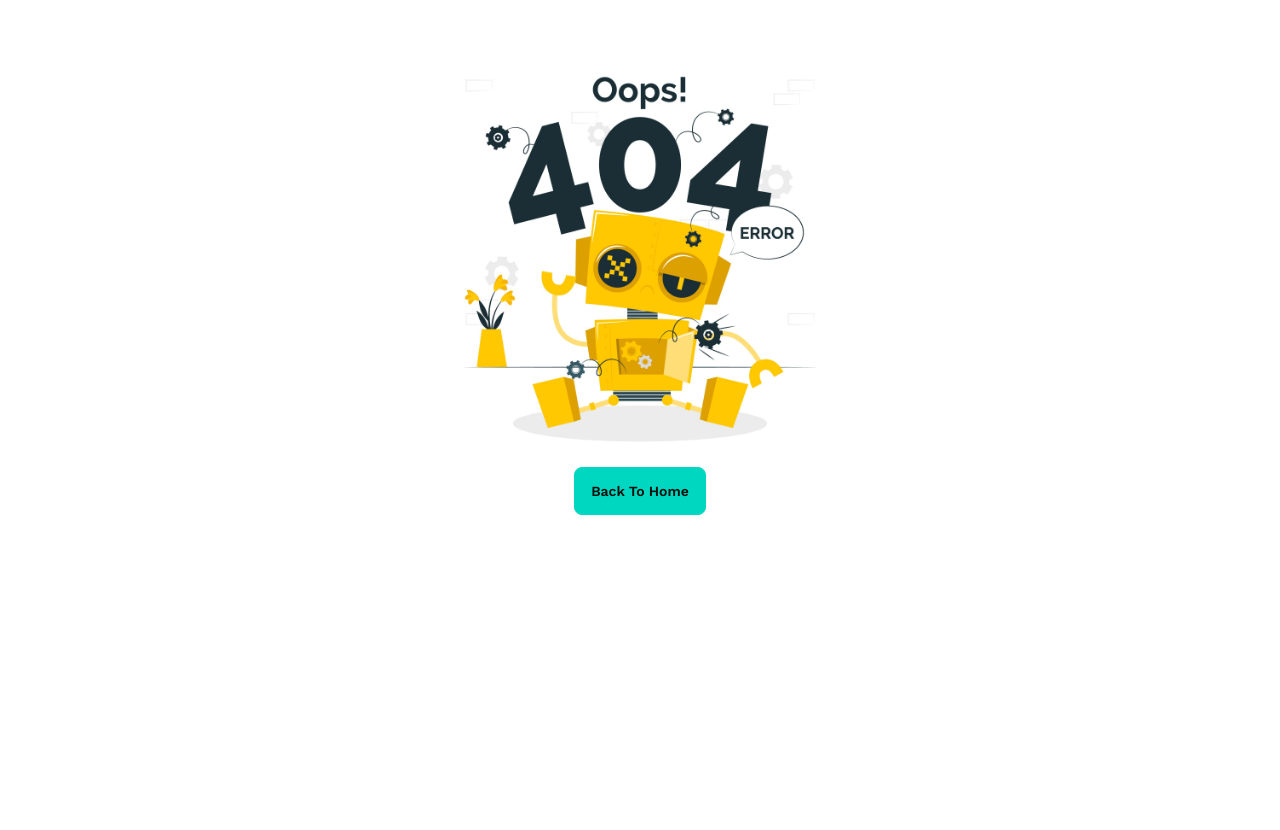
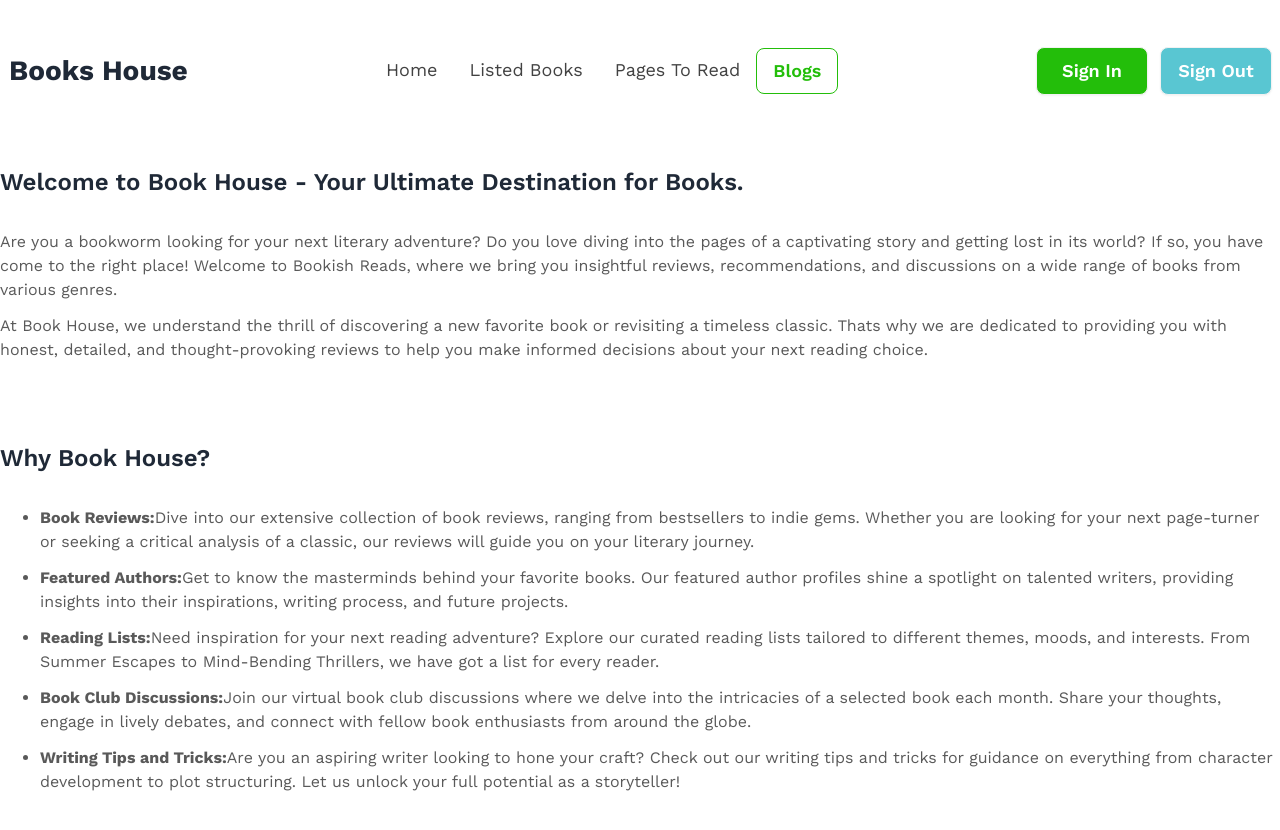
Before and after one commit to arifraj9911/book-review, a React (Vite) app: page /blogs in a window 1280 px wide. Before the commit this address had no page. Shown: the top 830 px of the page. Before the commit the page ends 800 px from the top, so only its background shows below. Built offline with nearby package versions, Linux system fonts and the light colour scheme; a web font is replaced by a local one.

Commit message:
blogs route implement

```diff
--- /dev/null
+++ b/src/components/Blogs/Blogs.jsx
@@ -0,0 +1,65 @@
+const Blogs = () => {
+  return (
+    <div className="mb-20">
+      <h2 className="text-2xl font-semibold mb-8">
+        Welcome to Book House - Your Ultimate Destination for Books.
+      </h2>
+      <p className="text-[#131313B3] flex flex-col gap-3">
+        <span>
+          {" "}
+          Are you a bookworm looking for your next literary adventure? Do you
+          love diving into the pages of a captivating story and getting lost in
+          its world? If so, you have come to the right place! Welcome to Bookish
+          Reads, where we bring you insightful reviews, recommendations, and
+          discussions on a wide range of books from various genres.
+        </span>
+        <span>
+          At Book House, we understand the thrill of discovering a new favorite
+          book or revisiting a timeless classic. Thats why we are dedicated to
+          providing you with honest, detailed, and thought-provoking reviews to
+          help you make informed decisions about your next reading choice.
+        </span>
+      </p>
+      <h2 className="text-2xl mt-20 mb-8 font-semibold">Why Book House?</h2>
+      <ul className="flex flex-col gap-3 text-[#131313B3] list-disc ml-10">
+        <li>
+          <span className="font-bold">Book Reviews:</span>
+          Dive into our extensive collection of book reviews, ranging from
+          bestsellers to indie gems. Whether you are looking for your next
+          page-turner or seeking a critical analysis of a classic, our reviews
+          will guide you on your literary journey.
+        </li>
+        <li>
+          <span className="font-bold">Featured Authors:</span>
+          Get to know the masterminds behind your favorite books. Our featured
+          author profiles shine a spotlight on talented writers, providing
+          insights into their inspirations, writing process, and future
+          projects.
+        </li>
+        <li>
+          <span className="font-bold">Reading Lists:</span>
+          Need inspiration for your next reading adventure? Explore our curated
+          reading lists tailored to different themes, moods, and interests. From
+          Summer Escapes to Mind-Bending Thrillers, we have got a list for every
+          reader.
+        </li>
+        <li>
+          <span className="font-bold">Book Club Discussions:</span>
+          Join our virtual book club discussions where we delve into the
+          intricacies of a selected book each month. Share your thoughts, engage
+          in lively debates, and connect with fellow book enthusiasts from
+          around the globe.
+        </li>
+        <li>
+          <span className="font-bold">Writing Tips and Tricks:</span>
+          Are you an aspiring writer looking to hone your craft? Check out our
+          writing tips and tricks for guidance on everything from character
+          development to plot structuring. Let us unlock your full potential as
+          a storyteller!
+        </li>
+      </ul>
+    </div>
+  );
+};
+
+export default Blogs;
--- a/src/components/Header/Header.jsx
+++ b/src/components/Header/Header.jsx
@@ -12,6 +12,9 @@ const Header = () => {
       </li>
       <li className="text-sm lg:text-lg font-normal text-[#131313CC]">
         <NavLink to="/pages-read">Pages To Read</NavLink>
+      </li>
+      <li className="text-sm lg:text-lg font-normal text-[#131313CC]">
+        <NavLink to="/blogs">Blogs</NavLink>
       </li>
     </>
   );
--- a/src/main.jsx
+++ b/src/main.jsx
@@ -8,6 +8,7 @@ import ListedBooks from "./components/ListedBooks/ListedBooks";
 import PagesToRead from "./components/PagesToRead/PagesToRead";
 import BookDetails from "./components/BookDetails/BookDetails";
 import ErrorPage from "./components/ErrorPage/ErrorPage";
+import Blogs from "./components/Blogs/Blogs";
 
 const router = createBrowserRouter([
   {
@@ -33,6 +34,10 @@ const router = createBrowserRouter([
         path:'/book/:bookId',
         loader:()=>fetch('../books.json'),
         element:<BookDetails></BookDetails>
+      },
+      {
+        path:'/blogs',
+        element:<Blogs></Blogs>
       }
     ],
   },
```
